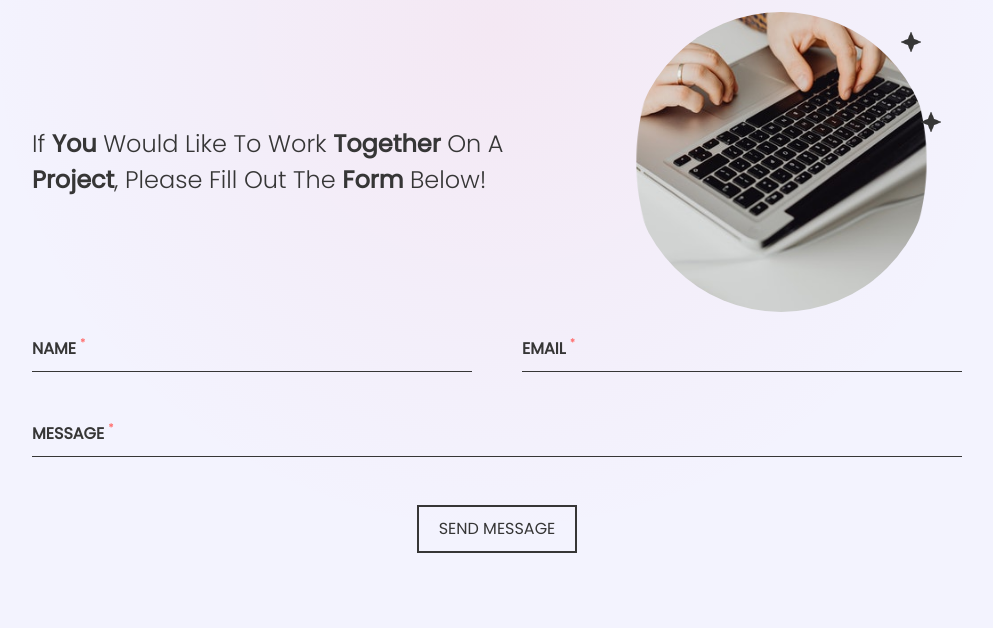
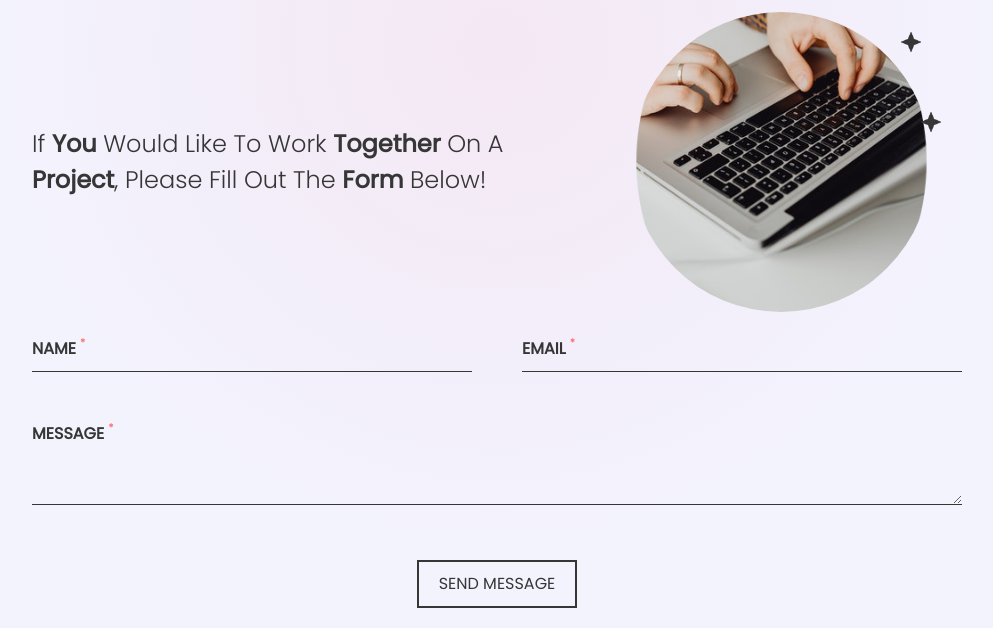
Before and after one commit to sandro-olgesashvili/Sandro-portfolio, a plain HTML site: page index.html in a window 1280 px wide. Shown: the part 3146-3774 px from the top of the page, without its empty margins (143-1136 px from the left). Drawn offline with nearby package versions, Linux system fonts and the light colour scheme.

Commit message:
form active

```diff
--- a/assets/css/styles.css
+++ b/assets/css/styles.css
@@ -553,14 +553,21 @@ textarea {
     transition: transform .25s;
 }
 
-.input input {
+.input input,
+.input textarea {
     width: 100%;
     border-bottom: 1px solid var(--dark-color);
     padding: .5rem;
 }
 
+.input textarea {
+    resize: vertical;
+}
+
 .input input:focus + .input-label,
-.input input:valid + .input-label {
+.input input:valid + .input-label,
+.input textarea:focus + .input-label,
+.input textarea:valid + .input-label  {
     transform: translateY(-2.5rem);
 }
 
--- a/index.html
+++ b/index.html
@@ -190,20 +190,22 @@
         </div>
 
         <div class="form-container">
-          <form action="" class="contact-form">
+          <form id="contactform" action="https://formsubmit.io/send/sandro.olgesashvili@gmail.com" class="contact-form" method="POST">
+            <input type="hidden" name="_captcha" value="false"/>
+            <input name="_redirect" type="hidden" id="name" value="https://sandro-olgesashvili.github.io/Sandro-portfolio/">
             <div class="input-group">
               <div class="input">
-                <input type="text" id="name" required>
+                <input type="text" id="name" name="name" required>
                 <label for="name" class="input-label">Name <span class="required-field">*</span></label>
               </div>
 
               <div class="input">
-                <input type="text" id="email" required>
+                <input type="text" id="email" name="email" required>
                 <label for="email" class="input-label">Email <span class="required-field">*</span></label>
               </div>
             </div>
             <div class="input">
-              <input type="text" id="message" required>
+              <textarea name="comment" id="comment" rows="3" required></textarea>
               <label for="message" class="input-label">Message <span class="required-field">*</span></label>
             </div>
             <button type="submit" class="button form-button button-fill">Send Message</button>
@@ -217,11 +219,6 @@
       <div class="footer-container container">
         <div class="social-media">
           <ul class="list">
-            <!-- <li class="list-item">
-              <a href="#" class="list-link">
-                <i class="bx bxl-twitter"></i>
-              </a>
-            </li> -->
             <li class="list-item">
               <a href="https://github.com/sandro-olgesashvili" target="_blank" class="list-link">
                 <i class="bx bxl-github"></i>
```
Also changed, not shown: 1 other file.
